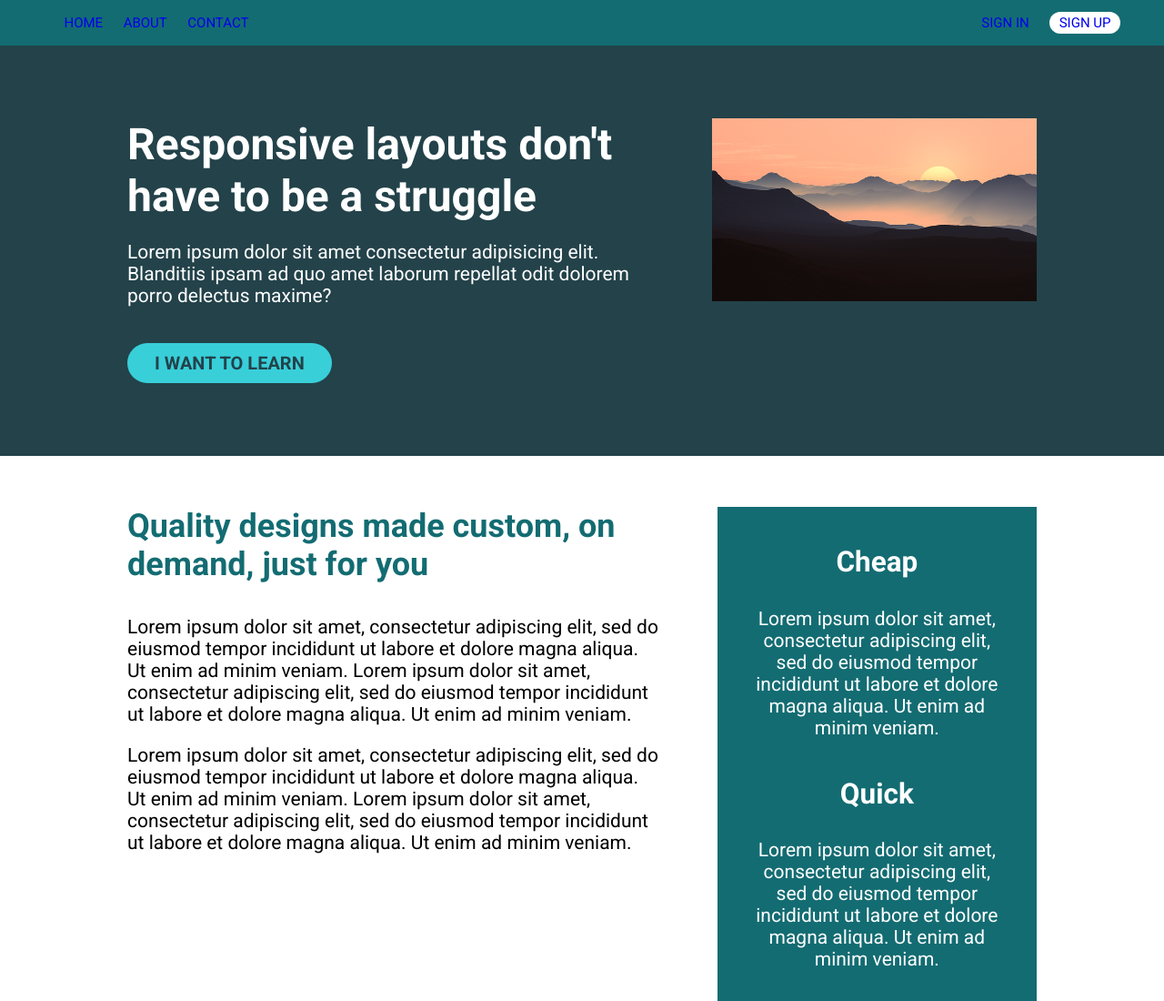
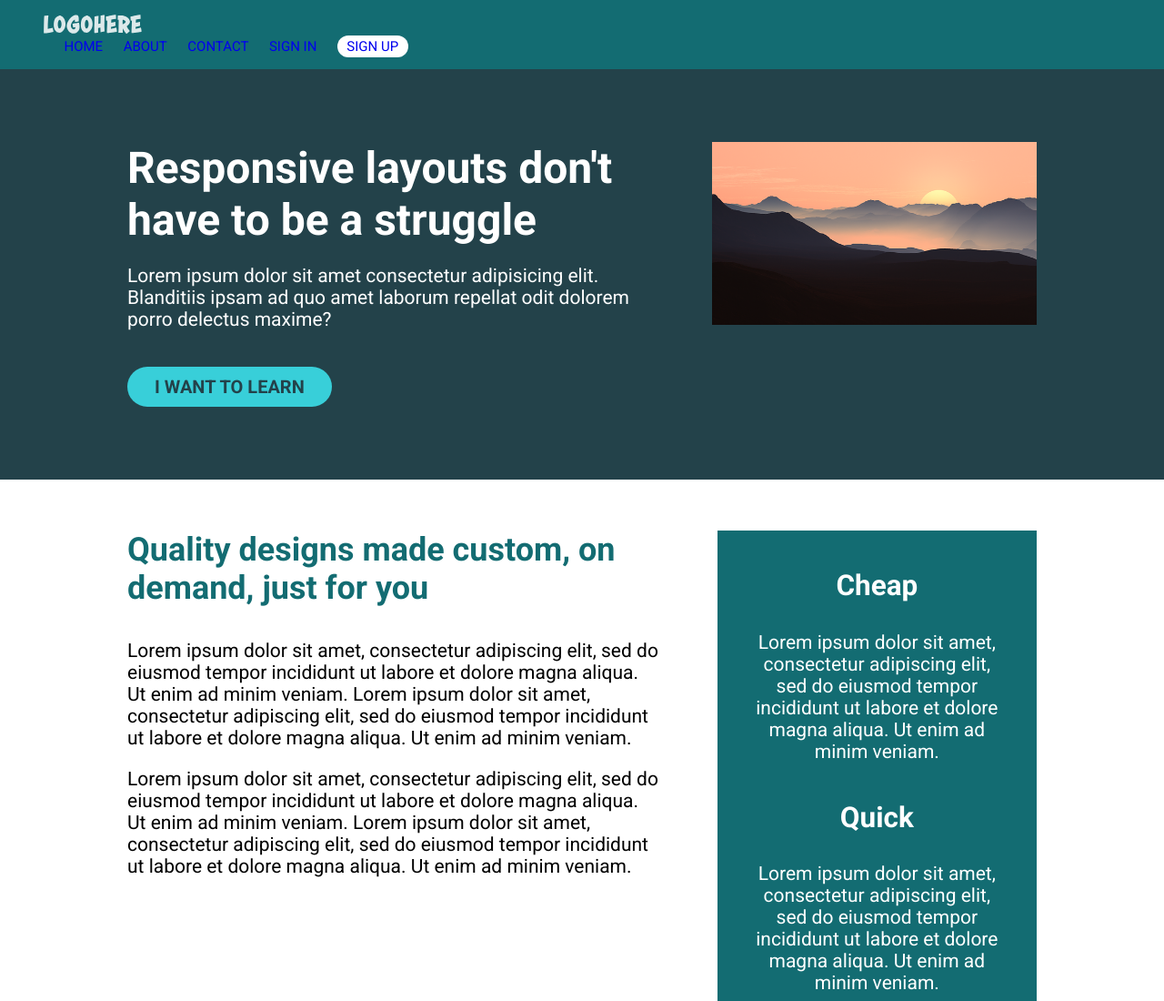
Before and after one commit to nepali-rakshya/Revision, a plain HTML site: page challenges/challenge4.html in a window 1280 px wide. Shown: the top 1100 px of the page at 91% size. Drawn offline with Linux system fonts and the light colour scheme.

Commit message:
flexbox nav bar

```diff
--- a/challenges/challenge4.html
+++ b/challenges/challenge4.html
@@ -14,23 +14,26 @@
   <body>
     <!-- Navigation Bar -->
 
-    <nav>
-      <div class="navigation">
+    <div class="navigation">
+      <a href="#" class="logo">
+        <img src="../Responsive mission/img/logo.svg" alt="" />
+      </a>
+      <nav>
         <ul>
           <li class="nav_item"><a class="nav_item_icon" href="#">Home</a></li>
           <li class="nav_item"><a class="nav_item_icon" href="#">About</a></li>
           <li class="nav_item">
             <a class="nav_item_icon" href="#">Contact</a>
           </li>
-          <li class="nav_item right">
+          <li class="nav_item">
             <a class="nav_item_icon" href="#">Sign in</a>
           </li>
-          <li class="nav_item nav_sign">
+          <li class="nav_item">
             <a class="nav_item_icon sign_up" href="#">Sign up</a>
           </li>
         </ul>
-      </div>
-    </nav>
+      </nav>
+    </div>
 
     <!-- Intro section -->
 
```
